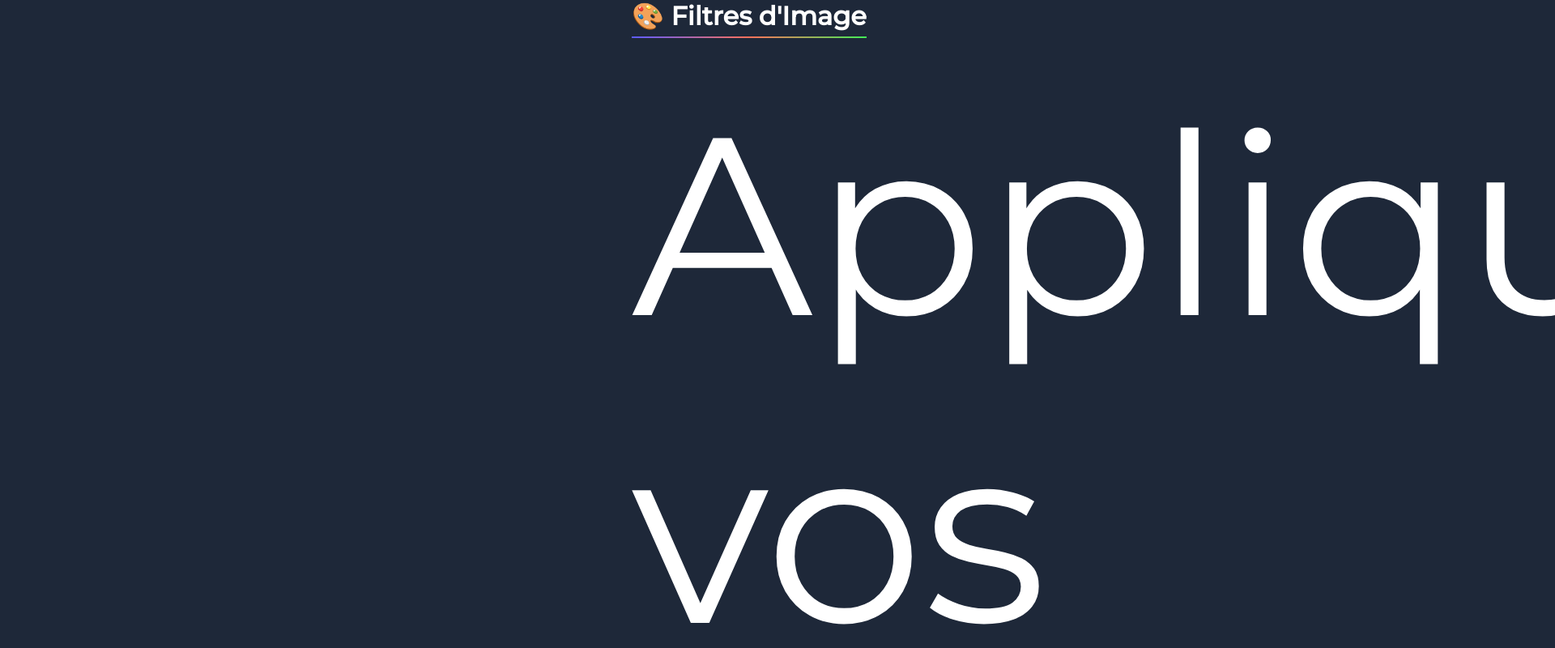
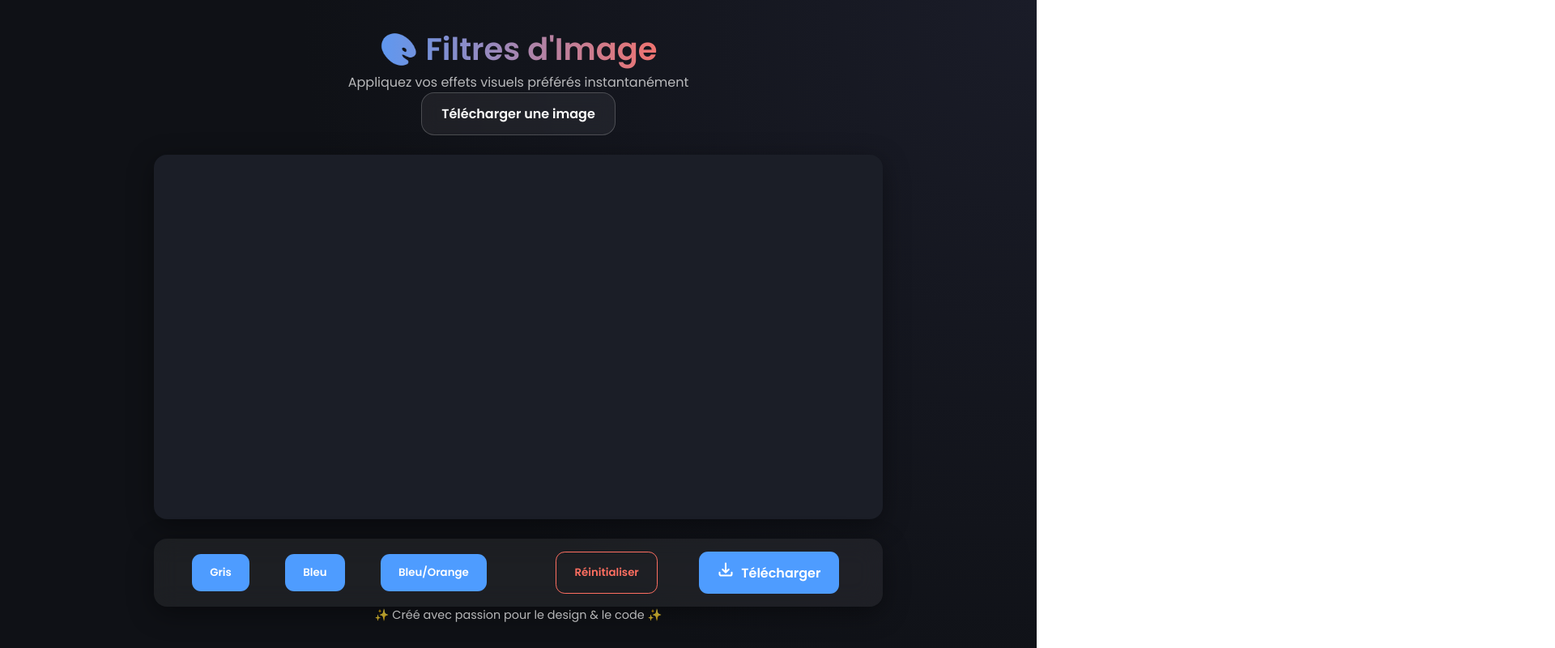
Before and after one commit to portfolioOntwikkelaar/filtres, a plain HTML site: page index.html in a window 1280 px wide. Shown: the top 800 px of the page at 81% size, 1920 px wide, since content can reach past the window. Drawn offline with Linux system fonts and the light colour scheme.

Commit message:
Update style.css

```diff
--- a/style.css
+++ b/style.css
@@ -1,295 +1,168 @@
-@import url('https://fonts.googleapis.com/css2?family=Montserrat:wght@300;400;500&display=swap');
+@import url('https://fonts.googleapis.com/css2?family=Poppins:wght@400;600&display=swap');
 
 :root {
-    --font: 'Montserrat', sans-serif;
-
-    --neutral: #1e2839;
-    --blue: #5c5cff;
-    --orange: #FF715B;
-    --yellow: #42EC57;
-
-    --padding-side: 2em;
-    --shadow: 0px 8px 24px rgba(0, 0, 0, 0.2);
+  --bg: #0f1116;
+  --card: rgba(255, 255, 255, 0.06);
+  --accent1: #4e9cff;
+  --accent2: #ff6f61;
+  --text: #fff;
+  --radius: 1rem;
+  --shadow: 0 8px 32px rgba(0, 0, 0, 0.4);
 }
 
 * {
+  margin: 0;
   padding: 0;
-    margin: 0;
   box-sizing: border-box;
-    font-family: var(--font);
-}
-.container {
-  width: 100%;
-  height: 100%;
+  font-family: 'Poppins', sans-serif;
+  color: var(--text);
 }
 
 body {
-    background-color: var(--neutral);
-    color: #FFF;
-    padding: 0 0.8em;
-    font-size: 19.5rem;
+  background: radial-gradient(circle at top right, #1a1c28, #0f1116 60%);
+  min-height: 100vh;
+  display: flex;
+  flex-direction: column;
+  align-items: center;
+  justify-content: space-between;
+  overflow-x: hidden;
+  padding: 1rem;
 }
 
-main {
-    padding: 3rem 0;
-    margin-top: 2rem;
+header {
+  text-align: center;
+  margin-top: 1rem;
 }
 
-main, footer {
-    /* max-width: 64rem; */
-    margin: auto;
+header h1 {
+  font-size: clamp(1.6rem, 4vw, 2.4rem);
+  background: linear-gradient(90deg, var(--accent1), var(--accent2));
+  -webkit-background-clip: text;
+  -webkit-text-fill-color: transparent;
 }
 
-footer {
-    text-align: center;
+header p {
+  opacity: 0.7;
   font-size: 1rem;
-    padding: 1rem 0;
 }
 
-footer svg {
-    width: 1.5rem;
-    margin-bottom: -0.25rem;
+.app {
+  display: flex;
+  flex-direction: column;
+  align-items: center;
+  gap: 1.5rem;
+  width: 100%;
+  max-width: 900px;
 }
 
-footer a {
-    color: #FFF;
-    text-decoration: none;
-    padding-bottom: 1px;
-    border-bottom: 1px solid #FFF;
-    transition: border-color 0.2s linear;
+.upload-label {
+  display: inline-flex;
+  align-items: center;
+  justify-content: center;
+  background: var(--card);
+  padding: 0.8rem 1.5rem;
+  border-radius: var(--radius);
+  border: 1px solid rgba(255,255,255,0.2);
+  cursor: pointer;
+  transition: all 0.3s ease;
+  font-weight: 600;
+  backdrop-filter: blur(10px);
 }
 
-footer a:hover {
-    border-color: var(--orange);
+.upload-label:hover {
+  background: rgba(255, 255, 255, 0.1);
 }
 
-h1 {
-    margin: auto;
-    width: max-content;
-    margin-bottom: 1.5em;
-    font-size: 1.5rem;
-    position: relative;
+.upload-label input {
+  display: none;
 }
 
-h1::after,
-#youtube::after {
-    content: '';
-    position: absolute;
-    left: 0;
-    bottom: -0.5rem;
+.editor {
+  position: relative;
   width: 100%;
-    height: 2px;
-    background-image: linear-gradient(90deg, var(--blue), var(--orange), var(--yellow));
-}
-
-form {
-    margin-bottom: 1em;
+  border-radius: var(--radius);
+  overflow: hidden;
+  background: #1b1e27;
+  box-shadow: var(--shadow);
 }
 
 canvas {
   width: 100%;
   height: auto;
-    background-color: #374A67;
-    margin-bottom: 1em;
+  display: block;
+}
+
+.controls {
+  display: flex;
+  flex-direction: column;
+  gap: 1rem;
+  width: 100%;
+  background: var(--card);
+  border-radius: var(--radius);
+  padding: 1rem;
+  backdrop-filter: blur(15px);
   box-shadow: var(--shadow);
 }
 
-.sr-only {
-    position: absolute;
-    width: 1px;
-    height: 1px;
-    padding: 0;
-    margin: -1px;
-    overflow: hidden;
-    clip: rect(0, 0, 0, 0);
-    white-space: nowrap;
-    border-width: 0;
+.filters, .actions {
+  display: flex;
+  flex-wrap: wrap;
+  gap: 0.8rem;
+  justify-content: center;
 }
 
-.container {
-    margin-bottom: 1em;
+button, a {
+  background: var(--accent1);
+  border: none;
+  padding: 0.8rem 1.4rem;
+  border-radius: 0.7rem;
+  font-weight: 600;
+  cursor: pointer;
+  text-decoration: none;
+  transition: all 0.3s ease;
 }
 
-.buttons {
-    display: flex;
-    flex-direction: column;
-    gap: 0.5em;
-    width: 32rem;
-    height: 12rem;
+button:hover, a:hover {
+  background: var(--accent2);
+  transform: translateY(-2px);
 }
 
-.filters {
-    display: flex;
-    flex-direction: column;
-    gap: 0.5em;
+#reset {
+  background: transparent;
+  border: 1px solid var(--accent2);
+  color: var(--accent2);
 }
 
-.actions {
-    display: flex;
-    flex-direction: column;
-    gap: 0.5em;
+#reset:hover {
+  background: var(--accent2);
+  color: #fff;
 }
 
-/* button design */
-#download,
-button,
-input::-webkit-file-upload-button {
-    font-weight: 600;
-    font-size: 1rem;
-    font-family: inherit;
-    border: none;
-    text-decoration: none;
-    line-height: 1;
-    text-align: center;
-    cursor: pointer;
-    transition: all 0.2s linear;
-    color: #FFF;
-    box-shadow: var(--shadow);
+#download svg {
+  margin-right: 6px;
+  stroke: #fff;
 }
 
-#reset,
-#download,
-input::-webkit-file-upload-button {
-    padding: 1em 1.5em;
-    border: 1px solid #FFF;
-    background-color: var(--neutral);
+footer {
+  text-align: center;
+  font-size: 0.9rem;
+  opacity: 0.7;
+  margin-bottom: 1rem;
 }
 
-#download {
-    display: flex;
-    justify-content: center;
+@media (min-width: 768px) {
+  .controls {
+    flex-direction: row;
+    justify-content: space-between;
     align-items: center;
-    gap: 0.5rem;
   }
 
-#reset:hover,
-#download:hover,
-input::-webkit-file-upload-button:hover {
-    border: 1px solid var(--orange);
-    background-color: var(--orange);
+  .filters, .actions {
+    flex: 1;
+    justify-content: space-evenly;
   }
 
-#grayscale, #monotone, #duotone {
-    padding: 1.1em 1.5em;
-}
-
-/* grayscale button */
-#grayscale {
-    background-color: #616283;
-}
-
-#grayscale:hover {
-    background-color: #494a63;
-}
-
-/* blue monoton button */
-#monotone {
-    background-color: var(--blue);
-}
-
-#monotone:hover {
-    background-color: #4949c5;
-}
-
-/* duotone gradient button */
-#duotone {
-    background-color: transparent;
-    position: relative;
-}
-
-#duotone::before,
-#duotone::after {
-    content: '';
-    position: absolute;
-    bottom: 0;
-    left: 0;
-    width: 100%;
-    height: 100%;
-    transition: opacity 0.2s linear;
-    z-index: -1;
-}
-
-#duotone::before {
-    background-image: linear-gradient(90deg, var(--blue), var(--orange), var(--yellow));
-    opacity: 0.8;
-}
-
-#duotone:hover::before {
-    opacity: 0;
-}
-
-#duotone::after {
-    background-image: linear-gradient(90deg, var(--yellow), var(--orange), var(--blue));
-    opacity: 0;
-}
-
-#duotone:hover::after {
-    opacity: 0.8;
-}
-
-@media screen and (min-width: 880px) {
-    body {
-        padding: 0 2.5em;
-    }
-
-    .filters,
-    .buttons,
-    .actions {
-        flex-direction: row;
-    }
-
-    .buttons {
-        justify-content: space-between;
+  .editor {
+    max-height: 70vh;
   }
 }
-
-@media screen and (min-width: 1024px) {
-    h1 {
-        font-size: 2rem;
-    }
-
-    canvas {
-        width: 600px;
-        margin-bottom: 0;
-    }
-
-    .container {
-        display: grid;
-        grid-template-columns: max-content auto;
-        gap: 1em;
-    }
-
-    .buttons,
-    .filters {
-        flex-direction: column;
-    }
-
-    .buttons {
-        justify-content: space-between;
-    }
-
-    .actions {
-        flex-direction: row;
-        justify-content: end;
-    }
-
-    .actions a,
-    .actions button {
-        width: 100%;
-    }
-}
-
-
-#youtube {
-  position: absolute;
-  top: 1em;
-  right: 1em;
-  color: #FFF;
-  text-decoration: none;
-  font-size: 1rem;
-}
-
-#youtube svg {
-  width: 1.2rem;
-  margin-bottom: -0.15rem;
-}
```
Lines whose indentation alone changed are shown as unchanged.
